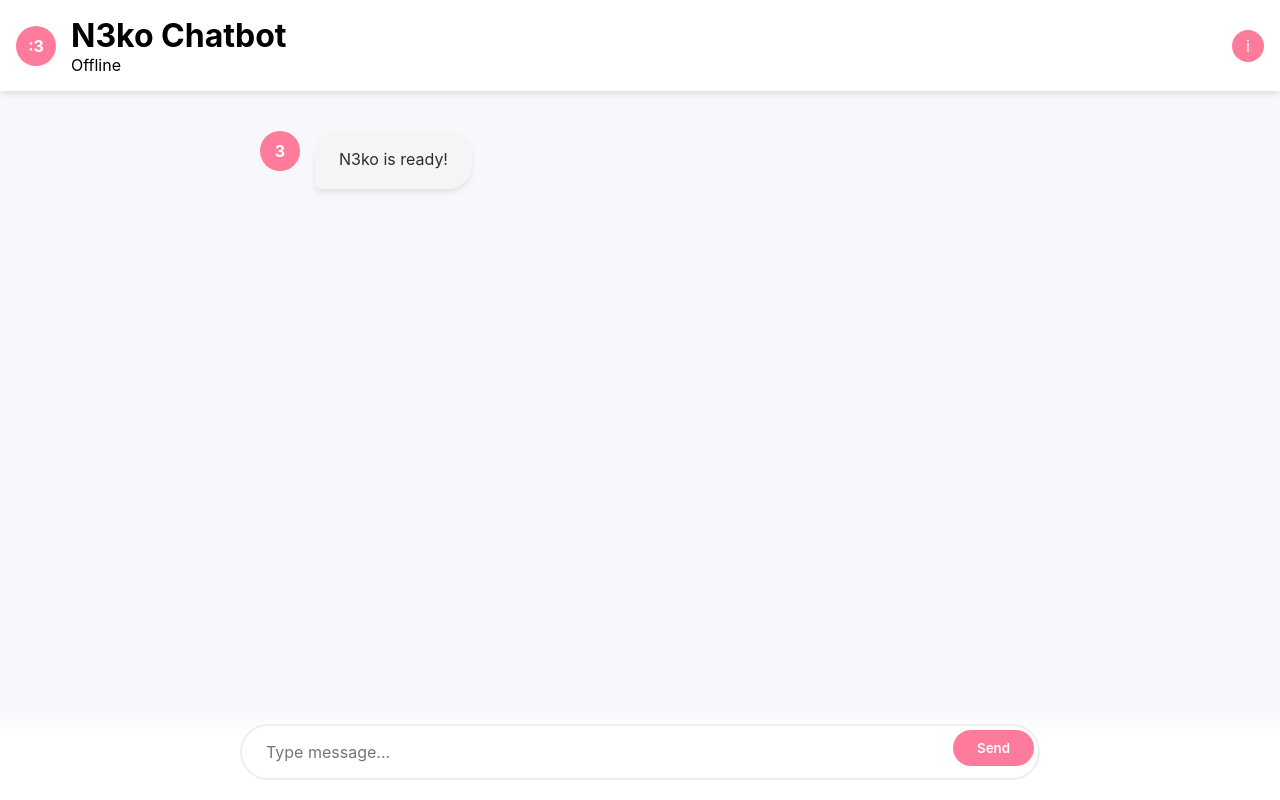
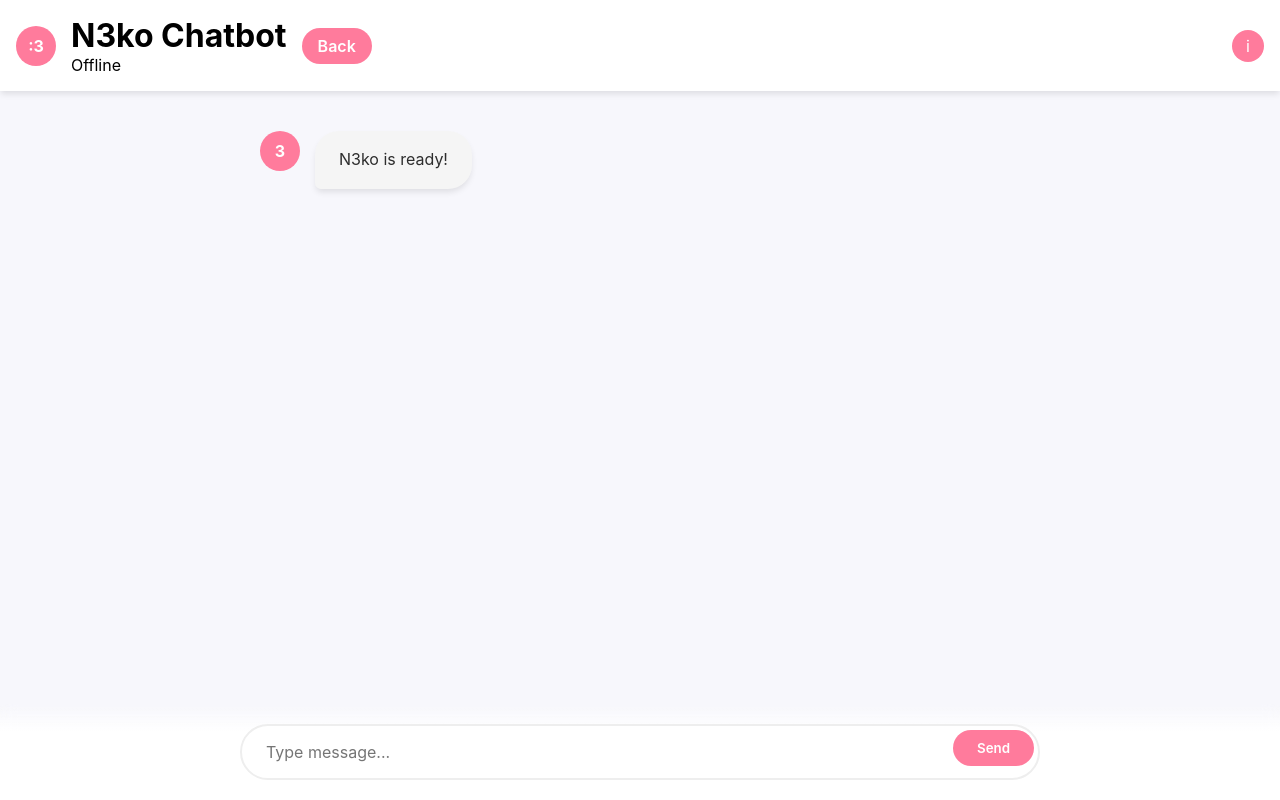
Before and after one commit to andy64lol/N3koChat, a plain HTML site: page French.html in a window 1280 px wide. Drawn offline with Linux system fonts and the light colour scheme; no server answers.

Commit message:
Update French.html

```diff
--- a/French.html
+++ b/French.html
@@ -216,6 +216,21 @@ button:hover {
 	display: none
 }
 
+.back-button {
+    padding: 8px 16px;
+    background: var(--accent-color);
+    color: white;
+    text-decoration: none;
+    border-radius: 20px;
+    font-weight: 600;
+    transition: all 0.2s ease;
+}
+
+.back-button:hover {
+    background: #ff5980;
+    transform: scale(0.98);
+}
+
 @media (max-width:768px) {
 	.bubble {
 		max-width: 90%;
@@ -239,6 +254,7 @@ button:hover {
             <h1>N3ko Chatbot</h1>
             <p class="status">Online</p>
         </div>
+        <a href="index.html" class="back-button">Back</a>
         <a href="https://github.com/andy64lol/N3ko/tree/main" target="_blank" class="github-button">i</a>
         <span class="model-loading" id="modelLoading">Loading...</span>
     </div>
```
